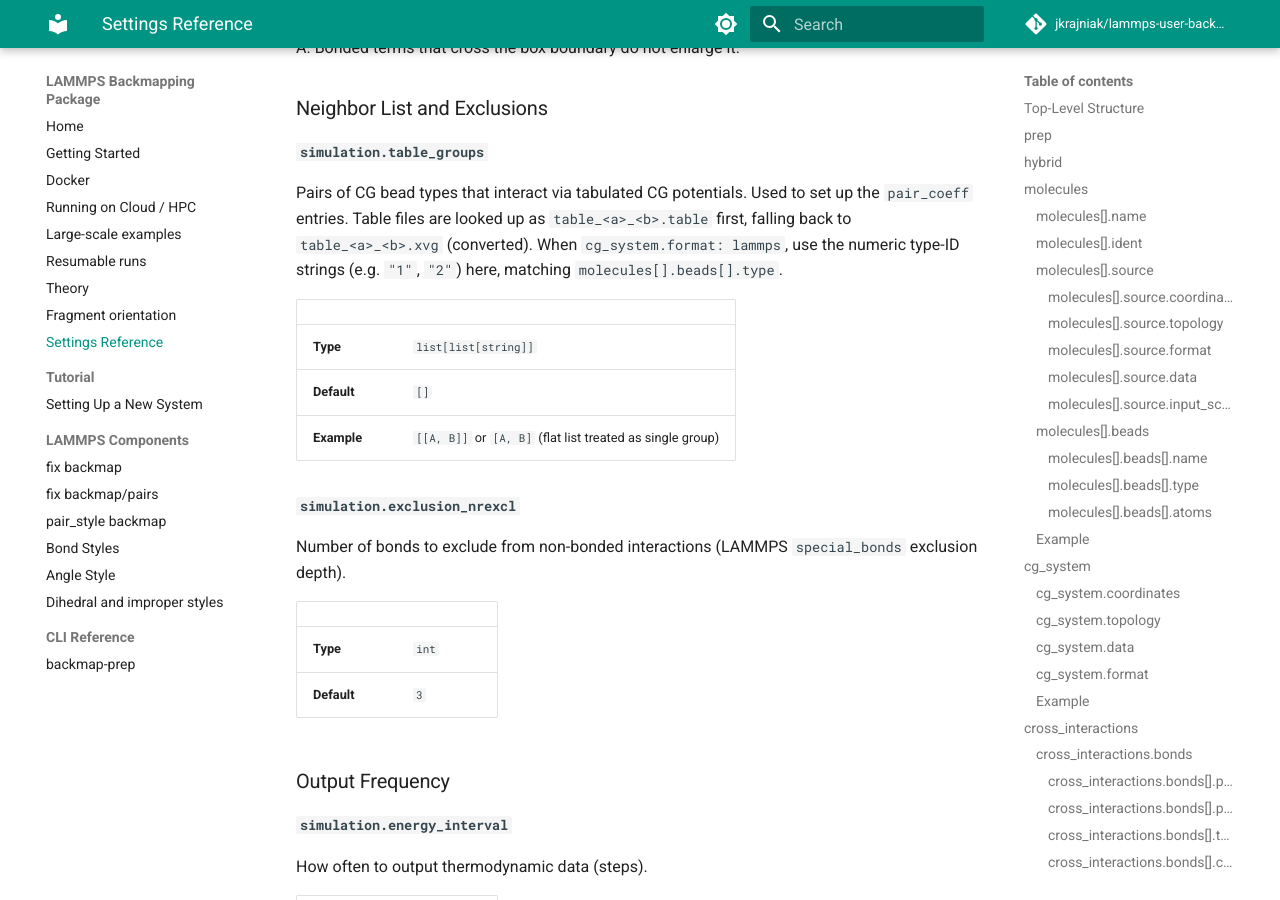
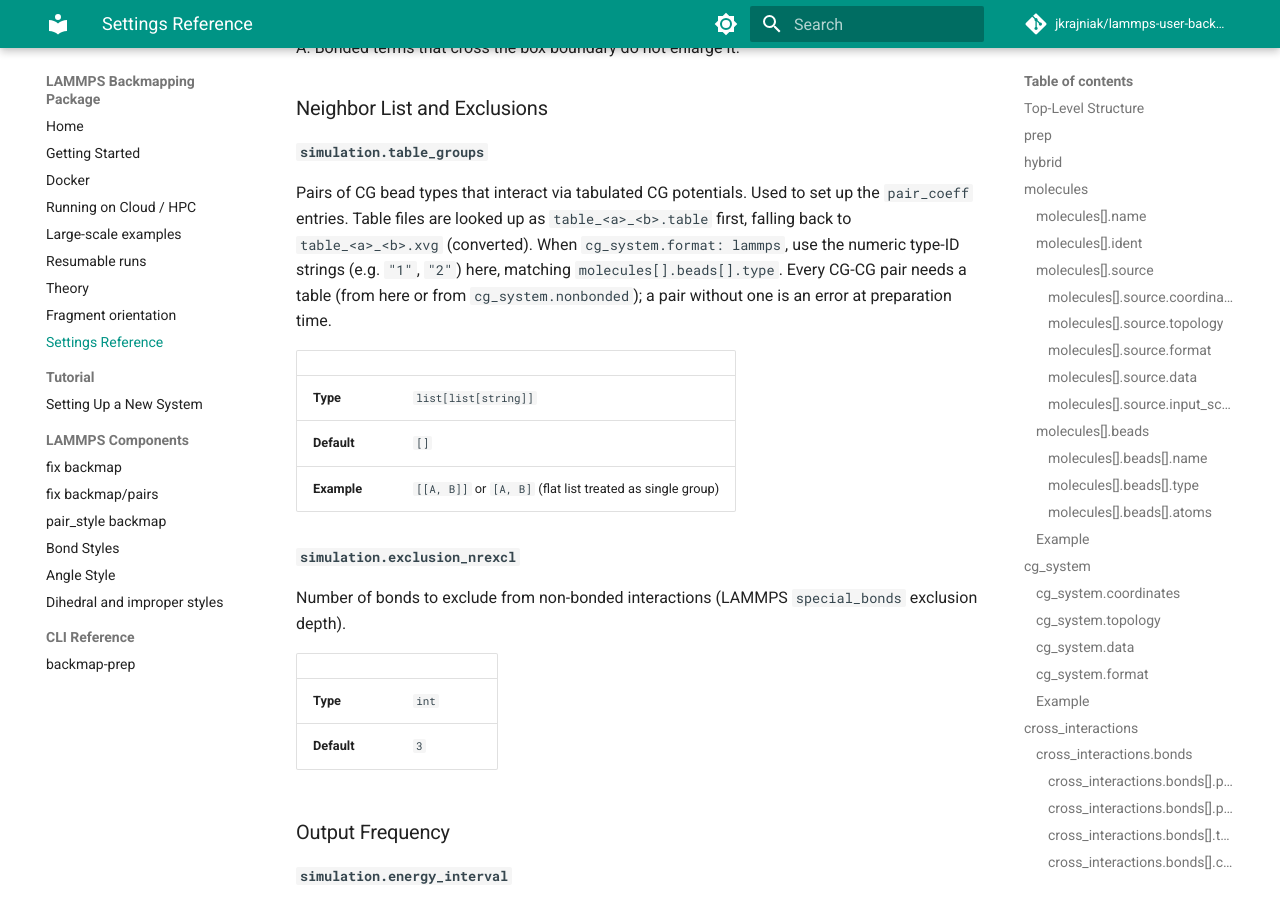
Before and after one commit to jkrajniak/lammps-user-backmapping, an MkDocs documentation site: the page built from docs/settings-reference.md, in a window 1280 px wide and 900 px high, scrolled down 16073 px. Built offline with MkDocs 1.6.1 and Material for MkDocs 9.7.7, drawn with Linux system fonts in a browser that asks for light colours; comment, search, counter and statistics services are not loaded.

Commit message:
test(cli): give the minimal CLI example a CG pair table
The example had no CG pair table, which wrote 'cg 0.0 0.0' and is now an
error. Document that every CG-CG pair needs a table.

```diff
--- a/docs/settings-reference.md
+++ b/docs/settings-reference.md
@@ -645,7 +645,8 @@ Pairs of CG bead types that interact via tabulated CG potentials. Used to
 set up the `pair_coeff` entries. Table files are looked up as
 `table_<a>_<b>.table` first, falling back to `table_<a>_<b>.xvg` (converted).
 When `cg_system.format: lammps`, use the numeric type-ID strings (e.g.
-`"1"`, `"2"`) here, matching `molecules[].beads[].type`.
+`"1"`, `"2"`) here, matching `molecules[].beads[].type`. Every CG-CG pair needs a table (from
+here or from `cg_system.nonbonded`); a pair without one is an error at preparation time.
 
 | | |
 |---|---|
```
Also changed, not shown: 1 other file.
